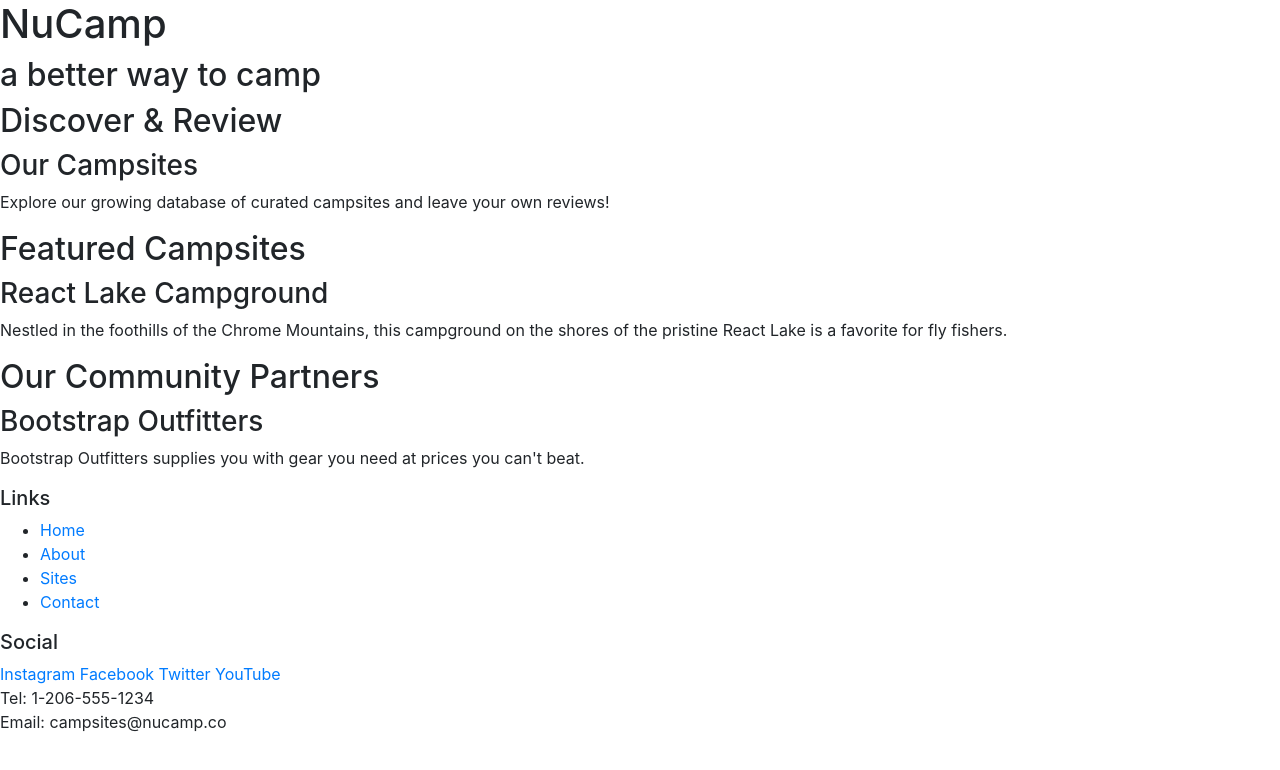
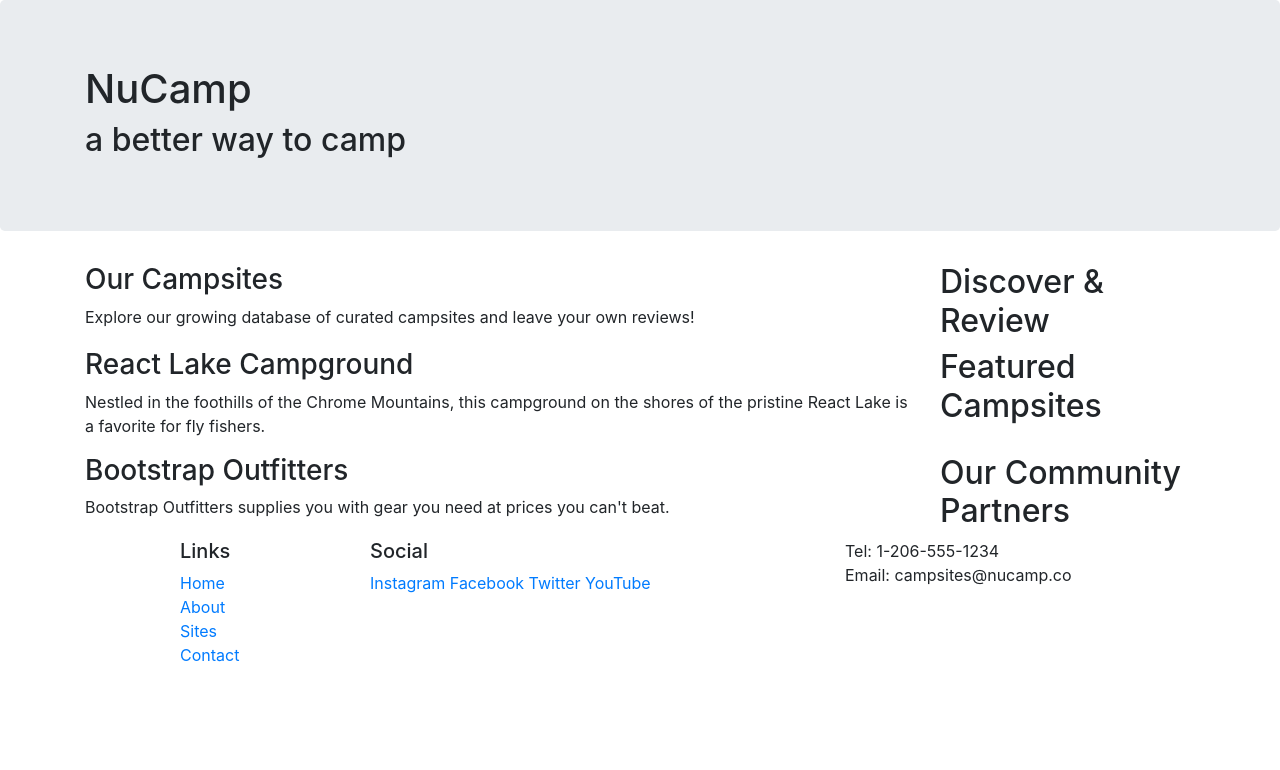
Before and after one commit to srdoyen/masterfulinvestor, a website: page index.html in a window 1280 px wide. Drawn offline with nearby package versions, Linux system fonts and the light colour scheme.

Commit message:
first commit

```diff
--- a/index.html
+++ b/index.html
@@ -15,60 +15,86 @@
   </head>
 
   <body>
-    <header>
-      <div>
+    <header class="jumbotron">
+      <div class="container">
+        <div class="row">
+          <div class="col"></div>
+        </div>
         <h1>NuCamp</h1>
         <h2>a better way to camp</h2>
       </div>
     </header>
 
-    <div>
+    <div class="container">
+      <div class="row">
+        <div class="col-sm-4 order-sm-last col-md-3">
           <h2>Discover & Review</h2>
+        </div>
+        <div class="col">
           <h3>Our Campsites</h3>
           <p>
             Explore our growing database of curated campsites and leave your own
             reviews!
           </p>
         </div>
+      </div>
+    </div>
 
-    <div>
+    <div class="container">
+      <div class="row">
+        <div class="col-sm-4 order-sm-last col-md-3">
           <h2>Featured Campsites</h2>
+        </div>
+        <div class="col">
           <h3>React Lake Campground</h3>
           <p>
-        Nestled in the foothills of the Chrome Mountains, this campground on the
-        shores of the pristine React Lake is a favorite for fly fishers.
+            Nestled in the foothills of the Chrome Mountains, this campground on
+            the shores of the pristine React Lake is a favorite for fly fishers.
           </p>
         </div>
+      </div>
+    </div>
 
-    <div>
+    <div class="container">
+      <div class="row">
+        <div class="col-sm-4 order-sm-last col-md-3">
           <h2>Our Community Partners</h2>
+        </div>
+
+        <div class="col">
           <h3>Bootstrap Outfitters</h3>
           <p>
-        Bootstrap Outfitters supplies you with gear you need at prices you can't
-        beat.
+            Bootstrap Outfitters supplies you with gear you need at prices you
+            can't beat.
           </p>
+        </div>
+      </div>
     </div>
 
     <footer>
-      <div>
+      <div class="container">
+        <div class="row">
+          <div class="col-4 col-sm-2 offset-1">
             <h5>Links</h5>
-        <ul>
+            <ul class="list-unstyled">
               <li><a href="#">Home</a></li>
               <li><a href="#">About</a></li>
               <li><a href="#">Sites</a></li>
               <li><a href="#">Contact</a></li>
             </ul>
           </div>
-      <div>
+          <div class="col-6 col-sm-5">
             <h5>Social</h5>
             <a href="http://instagram.com/">Instagram</a>
             <a href="http://facebook.com/">Facebook</a>
             <a href="http://twitter.com/">Twitter</a>
             <a href="http://youtube.com/">YouTube</a>
           </div>
-      <div>
+          <div class="col-sm-4">
             Tel: 1-206-555-1234<br />
             Email: campsites@nucamp.co
+          </div>
+        </div>
       </div>
     </footer>
 
```
Lines whose indentation alone changed are shown as unchanged.
